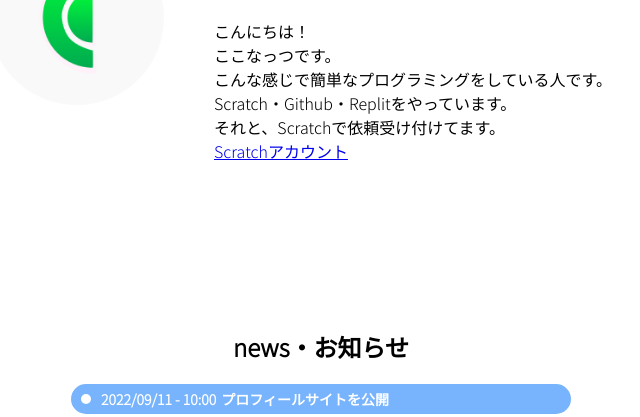
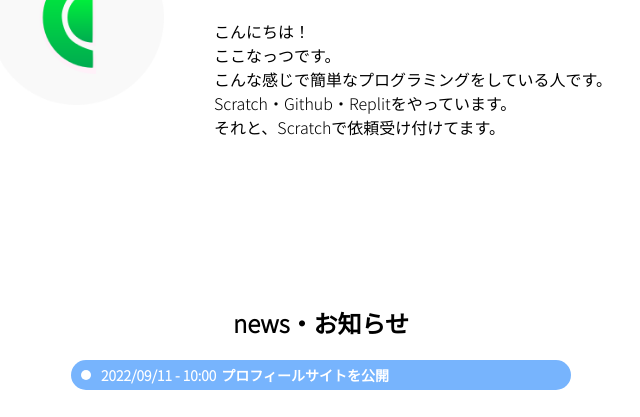
Before and after one commit to coconuts3/profile, a plain HTML site: page index.html in a window 1280 px wide. Shown: the part 345-762 px from the top of the page, without its empty margins (319-959 px from the left). Drawn offline with Linux system fonts and the light colour scheme.

Commit message:
Update index.html

```diff
--- a/index.html
+++ b/index.html
@@ -12,7 +12,7 @@
       <img src="ロゴロゴ.png" id="profile-logo">
       <div class="profile-sentence">
         <h1>ここなっつ</h1>
-        <p>こんにちは！<br>ここなっつです。<br>こんな感じで簡単なプログラミングをしている人です。<br>Scratch・Github・Replitをやっています。<br>それと、Scratchで依頼受け付けてます。<br><a href="https://scratch.mit.edu/users/l___coconut___l/" style="margin-top:20px;">Scratchアカウント</a></p>
+        <p>こんにちは！<br>ここなっつです。<br>こんな感じで簡単なプログラミングをしている人です。<br>Scratch・Github・Replitをやっています。<br>それと、Scratchで依頼受け付けてます。</p>
       </div>
     </div>
     <div class="news">
```
